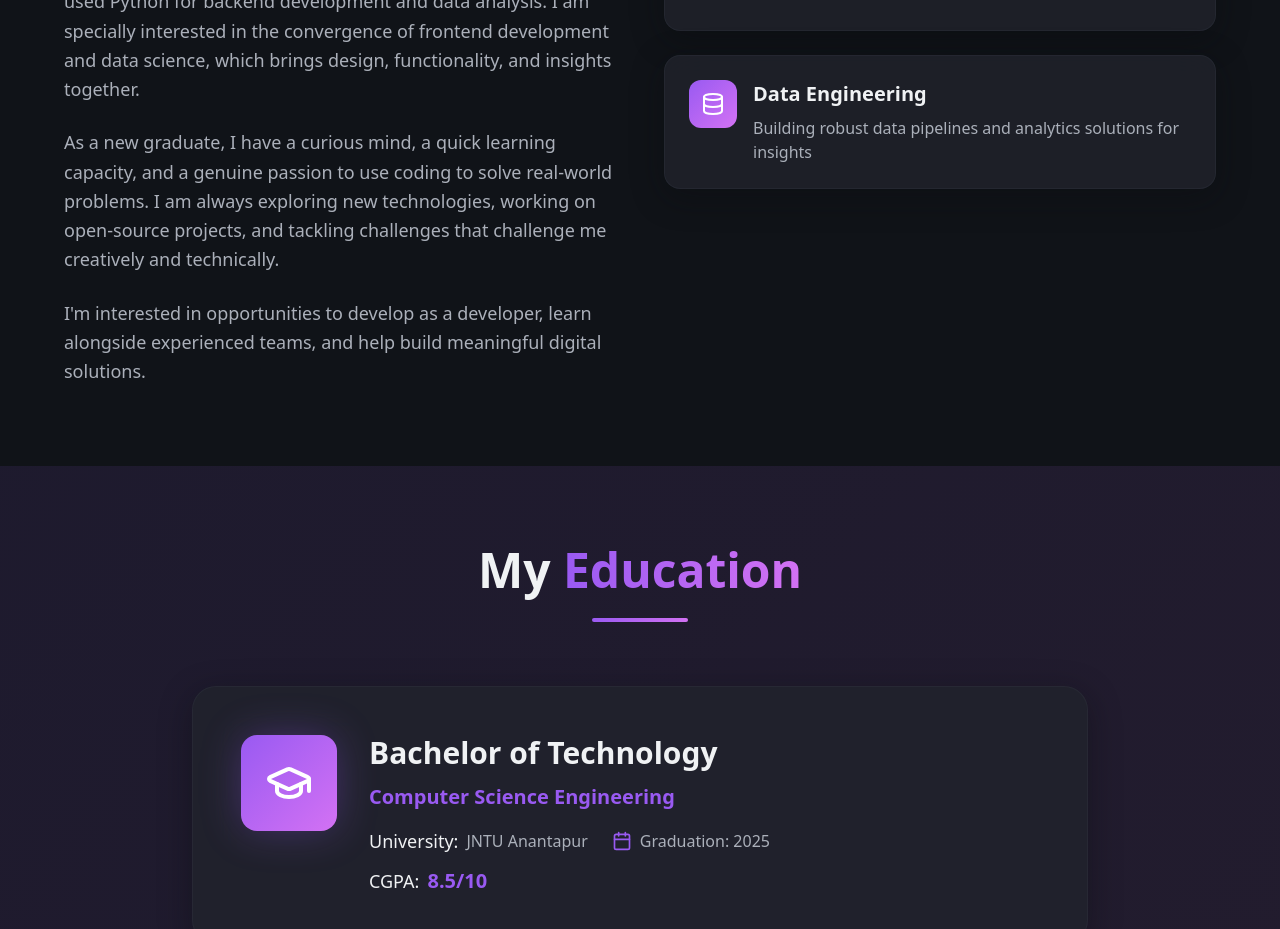
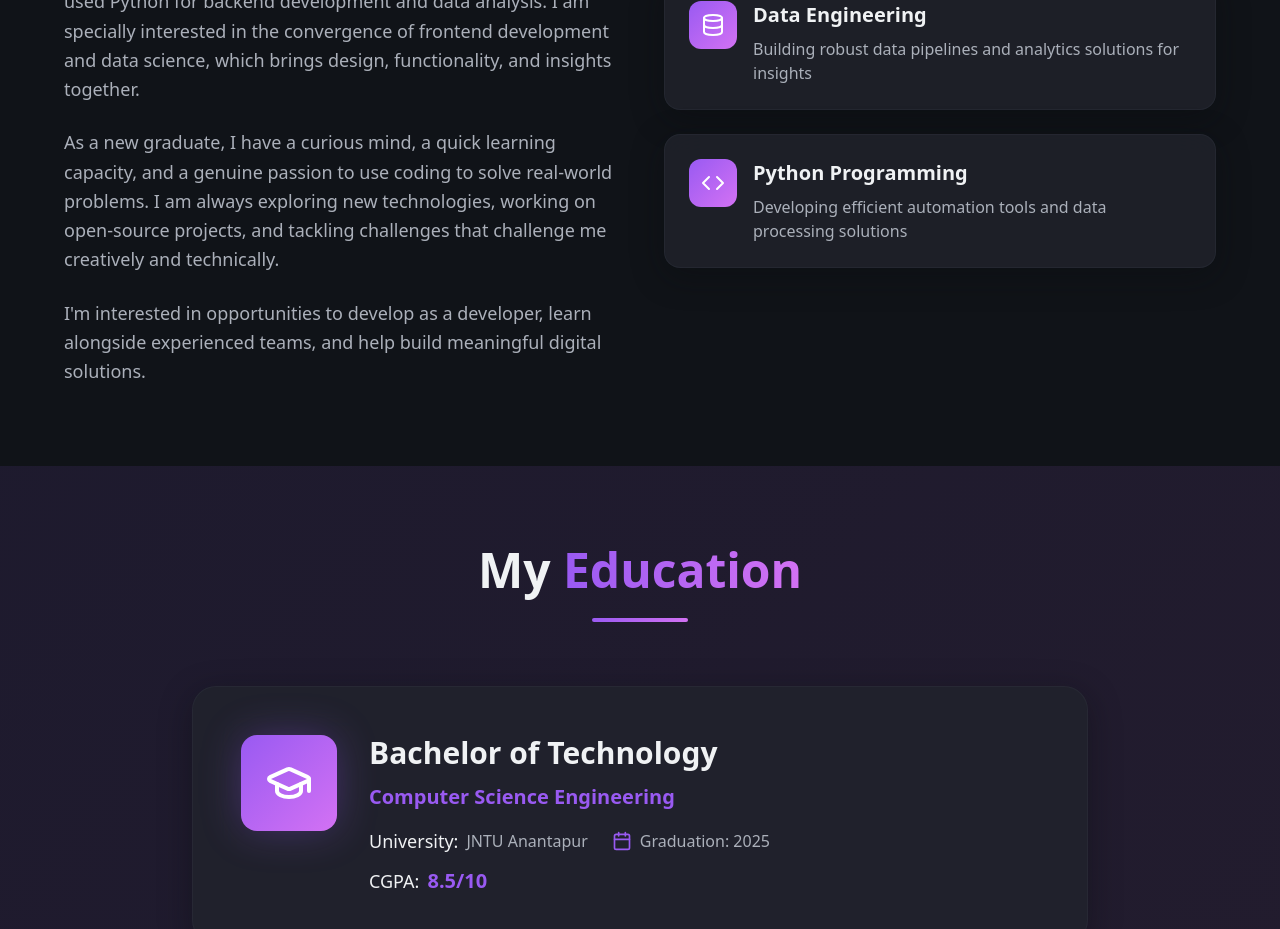
Before and after one commit to zahidshaik56/zahid-hussain-portfolio, a React (Vite) app: page / in a window 1280 px wide. Shown: the part 1320-2249 px from the top of the page. Built offline with nearby package versions, Linux system fonts and the light colour scheme.

Commit message:
Add Python programming to skills
Add "Python programming" to the skills section.

```diff
--- a/src/components/About.tsx
+++ b/src/components/About.tsx
@@ -11,6 +11,11 @@ const About = () => {
       icon: Database,
       title: 'Data Engineering',
       description: 'Building robust data pipelines and analytics solutions for insights',
+    },
+    {
+      icon: Code,
+      title: 'Python Programming',
+      description: 'Developing efficient automation tools and data processing solutions',
     },
   ];
 
```
